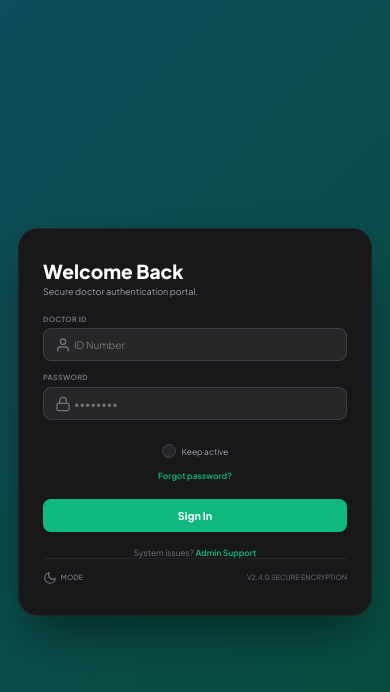
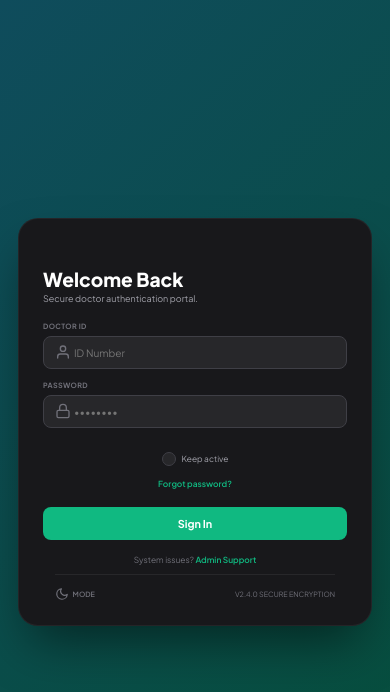
Before and after one commit to sahilcingh/Patient-record-app-v2, a React (Vite) app in the folder frontend/: page / in a window 390 px wide. Shown: the top 692 px of the page. Built offline with nearby package versions, Linux system fonts and the light colour scheme.

Commit message:
doctor image on the login page 5

```diff
--- a/frontend/src/css/auth.css
+++ b/frontend/src/css/auth.css
@@ -83,14 +83,18 @@ body { margin: 0; padding: 0; }
 /* --- RIGHT PANEL --- */
 .login-right {
     flex: 1; /* Takes up the remaining 58% of the card */
-    padding: 2.5rem 3rem 2rem 3rem;
     display: flex;
     flex-direction: column;
+    justify-content: center; /* Perfectly centers the form vertically */
+    position: relative; /* Allows nav and footer to be pinned to edges */
 }
 
+/* PINNED TO TOP RIGHT */
 .top-nav {
+    position: absolute;
+    top: 2rem;
+    right: 3rem;
     display: flex;
-    justify-content: flex-end; /* Forces items to group on the right */
     align-items: center;
     gap: 1.5rem;
     font-size: 0.75rem;
@@ -106,10 +110,11 @@ body { margin: 0; padding: 0; }
 }
 .book-btn:hover { background: #10b981; color: #fff; }
 
+/* PERFECTLY CENTERED FORM */
 .form-container {
     width: 100%;
     max-width: 330px;
-    margin: auto; /* Vertically and horizontally centers the form */
+    margin: 0 auto; /* Centers horizontally */
 }
 
 .form-header { margin-bottom: 1.5rem; }
@@ -187,7 +192,12 @@ body { margin: 0; padding: 0; }
 .support-link span { color: #10b981; font-weight: 600; cursor: pointer; }
 .support-link span:hover { text-decoration: underline; }
 
+/* PINNED TO BOTTOM */
 .bottom-footer {
+    position: absolute;
+    bottom: 2rem;
+    left: 3rem;
+    right: 3rem;
     display: flex; justify-content: space-between; align-items: center;
     font-size: 0.6rem; color: #71717a; text-transform: uppercase;
     border-top: 1px solid #27272a; padding-top: 1rem;
@@ -220,6 +230,6 @@ body { margin: 0; padding: 0; }
 @media (max-width: 850px) {
     .login-card { flex-direction: column; max-width: 450px; height: auto; }
     .login-left { display: none; }
-    .login-right { padding: 2.5rem 2rem; }
+    .login-right { padding: 4rem 2rem 5rem 2rem; } /* Gives padding for absolute items on mobile */
     .top-nav { display: none; }
 }
```
